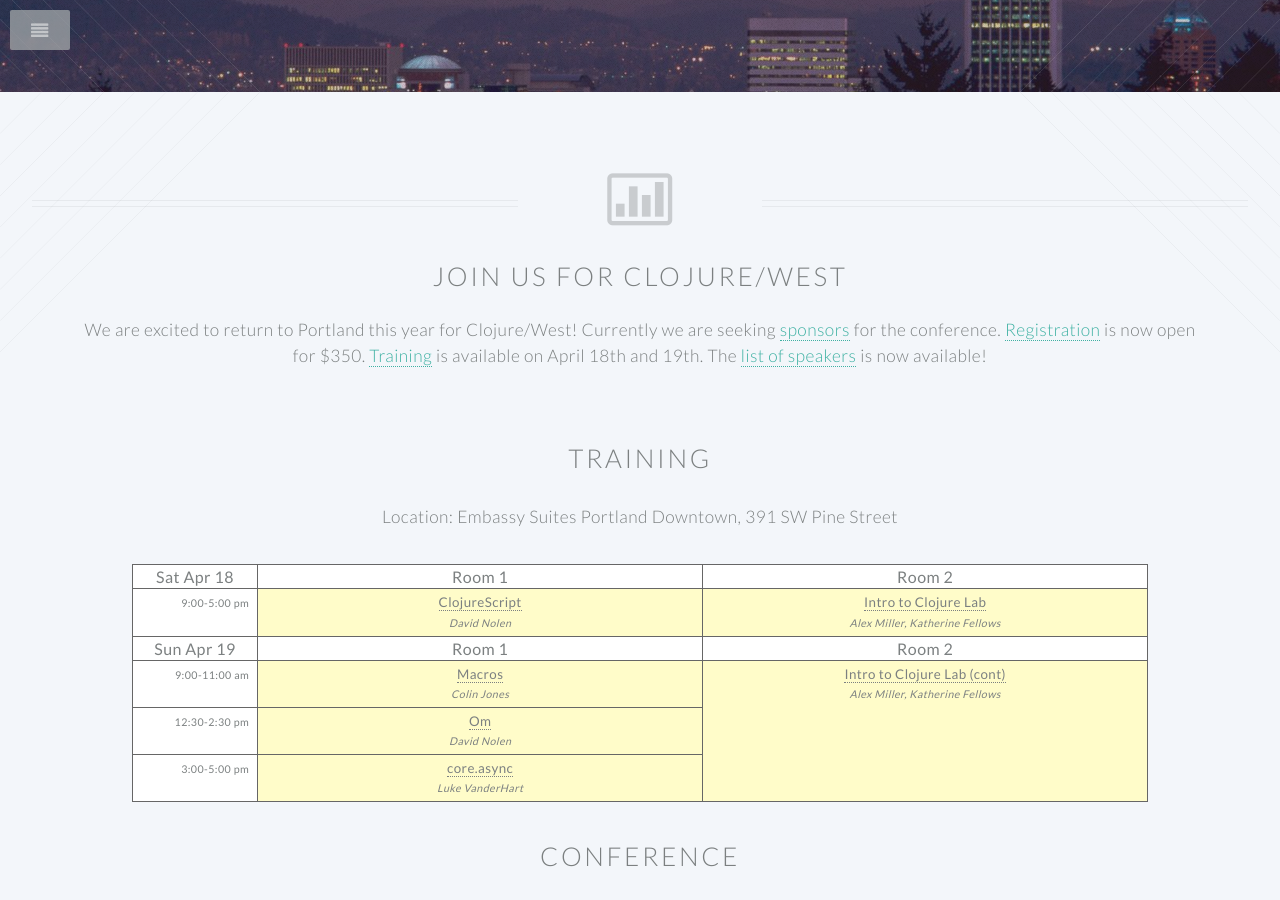
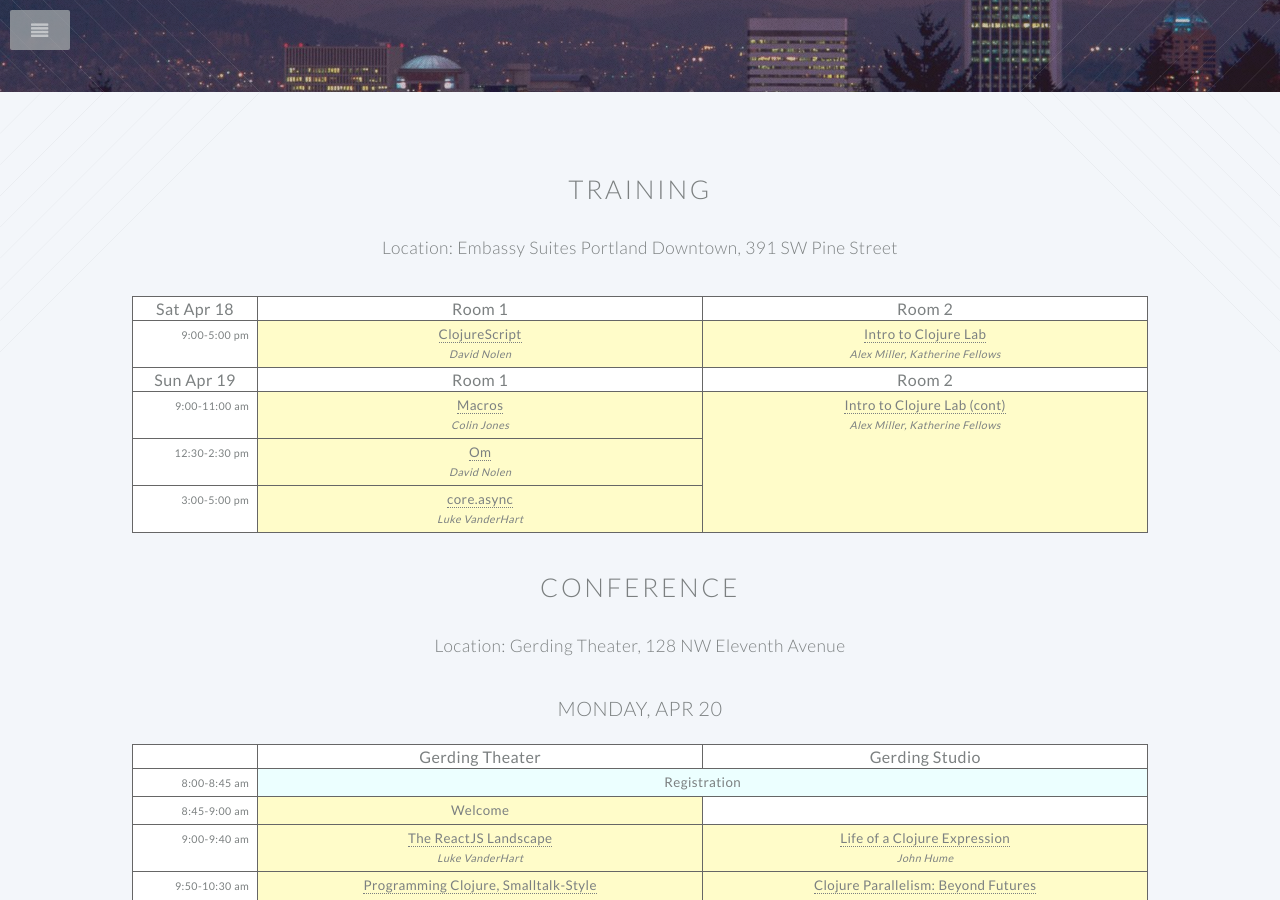
Before and after one commit to clojurewest/clojurewest.github.io, a Jekyll site: the page built from index.html, in a window 1280 px wide and 900 px high, scrolled down 469 px. Built offline with Jekyll 4.4.1, drawn with Linux system fonts in a browser that asks for light colours.

Commit message:
move schedule up

```diff
--- a/_layouts/home.html
+++ b/_layouts/home.html
@@ -36,16 +36,13 @@
 
 			<!-- Main -->
 			<article id="main">
-
+		<!--
 				<header class="special container">
 					<span class="icon fa-bar-chart-o"></span>
 					<h2>Join us for Clojure/west</h2>
-					<p>We are excited to return to Portland this year for Clojure/West!<br>
-					   Currently we are seeking <a href="sponsorship">sponsors</a> for the conference.<br>
-					   <a href="https://clojurewest2015.eventbrite.com/">Registration</a> is now open for $350.<br>
-					   <a href="training">Training</a> is available on April 18th and 19th.<br>
-					   The <a href="speakers">list of speakers</a> is now available!</p>
-				</header>
+					<p>We are excited to return to Portland this year for Clojure/West!</p>
+					</header>
+					-->
 				<!-- One -->
 					<section class="wrapper style1 container special">
 					<h2>training</h2>
```
